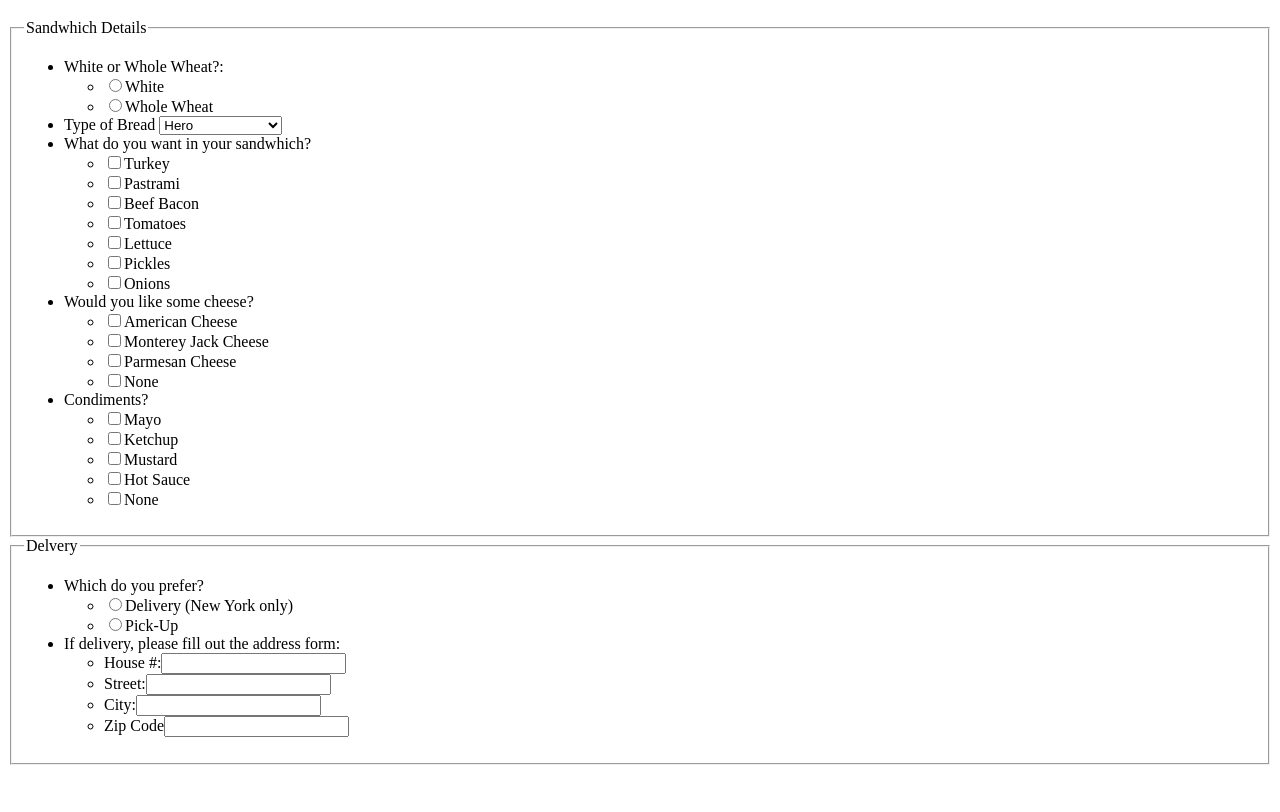
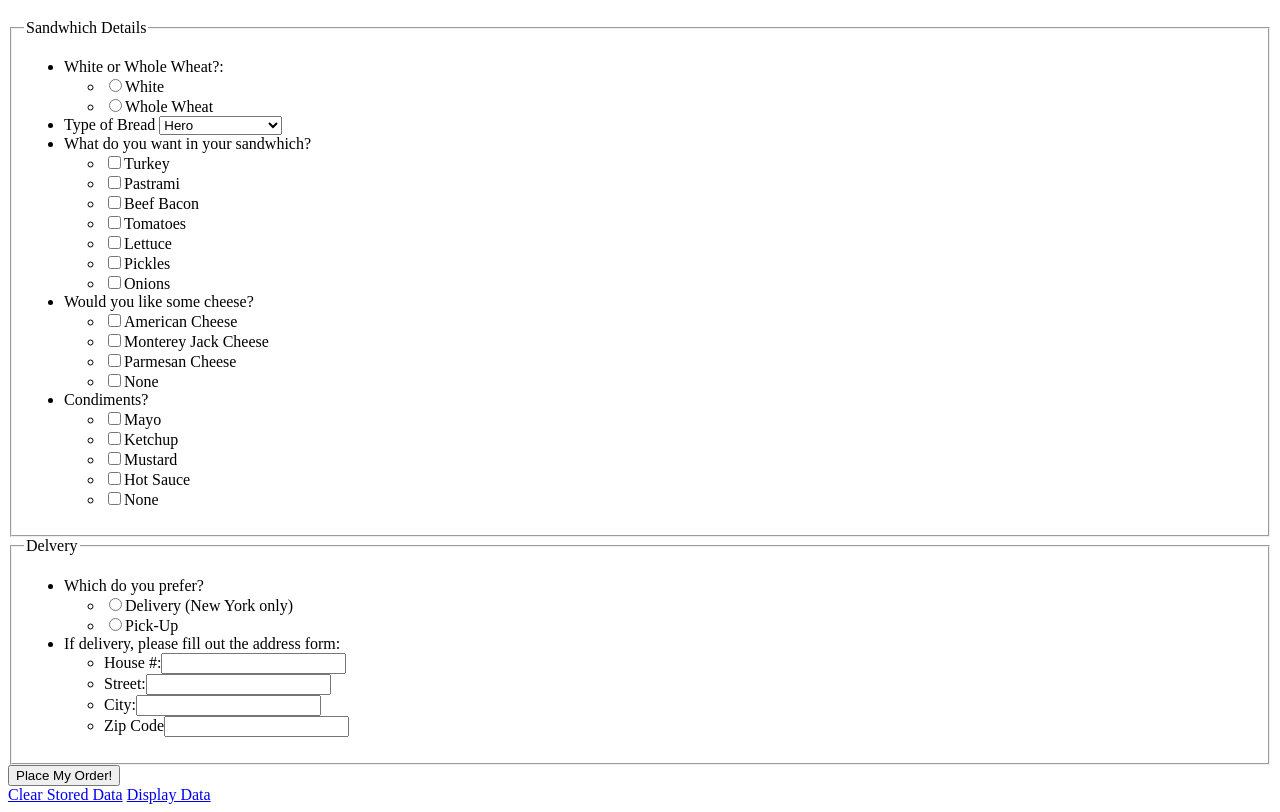
Before and after one commit to Yusra718/VFW, a plain HTML site: page additem.html in a window 1280 px wide. Shown: the part 61-873 px from the top of the page. Before the commit the page ends 834 px from the top, so only its background shows below. Drawn offline with Linux system fonts and the light colour scheme.

Commit message:
Submit Button and Links added

```diff
--- a/additem.html
+++ b/additem.html
@@ -80,6 +80,9 @@
                     </li>
                 </ul>
             </fieldset>
+            <input type="submit" value="Place My Order!">
         </form>
+        <a href=# title="Clear Stored Data">Clear Stored Data</a>
+        <a href=# title="Display Data">Display Data</a>
     </body>
 </html>
```
